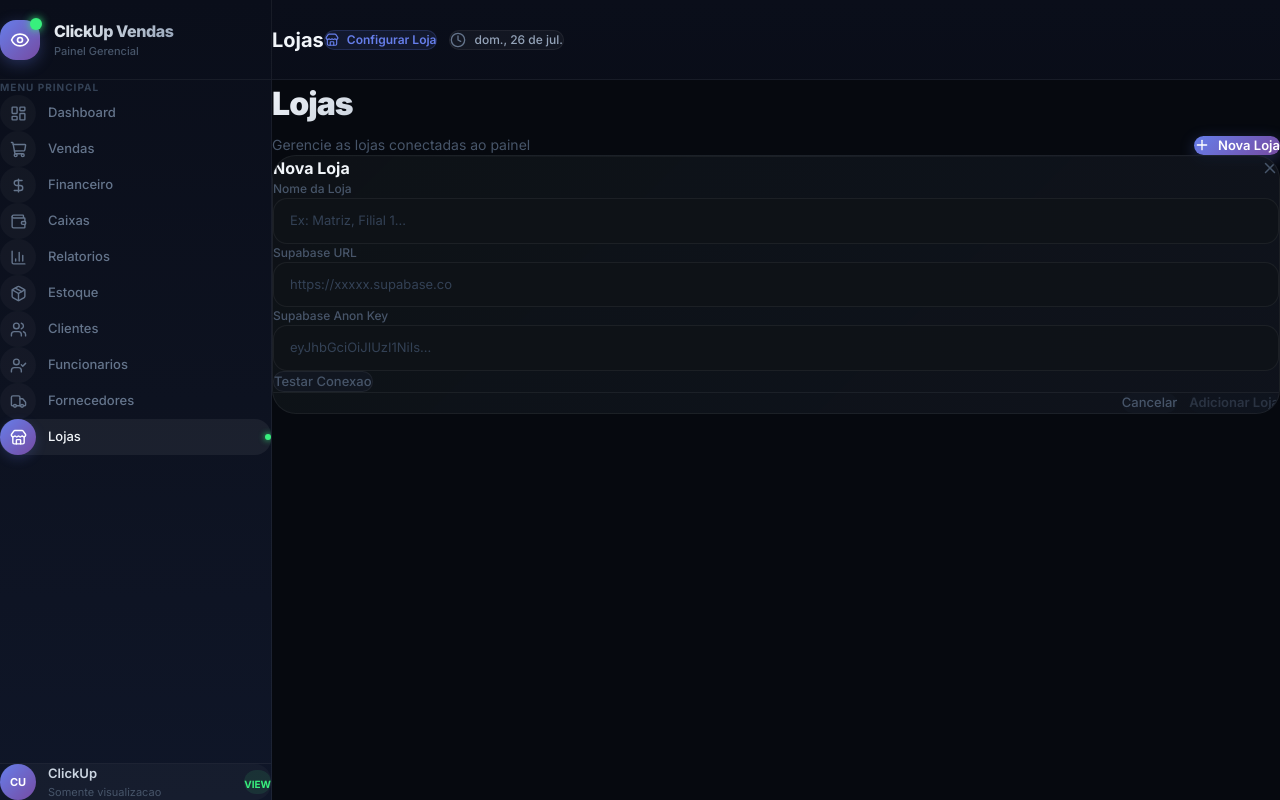
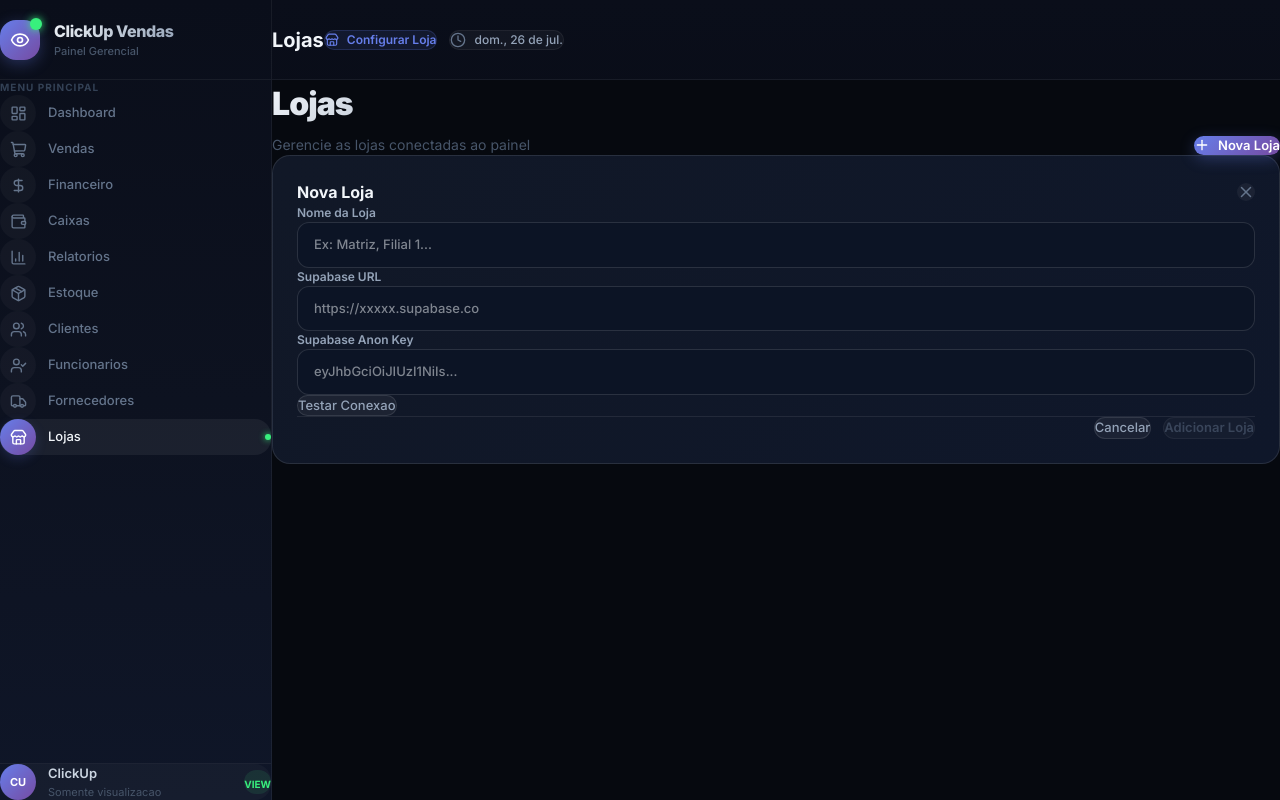
Before and after one commit to matheuslicassali-glitch/clickupvendas-web, a React (Vite) app: page /lojas in a window 1280 px wide. Both pictures are taken after a click on the button "Nova Loja". Built offline with nearby package versions, Linux system fonts and the light colour scheme.

Commit message:
fix: Lojas page visual - inline styles for reliable dark theme rendering

```diff
--- a/src/pages/Lojas.tsx
+++ b/src/pages/Lojas.tsx
@@ -2,6 +2,26 @@ import { useState } from 'react'
 import { Store, Plus, Trash2, Check, Edit3, X } from 'lucide-react'
 import { useStore } from '../contexts/StoreContext'
 import type { Loja } from '../lib/supabase'
+
+const cardStyle: React.CSSProperties = {
+  background: 'linear-gradient(135deg, #111827, #0f172a)',
+  border: '1px solid rgba(255,255,255,0.1)',
+  borderRadius: '18px',
+  padding: '24px',
+}
+
+const inputStyle: React.CSSProperties = {
+  width: '100%',
+  background: '#0c1425',
+  border: '1px solid rgba(255,255,255,0.12)',
+  borderRadius: '12px',
+  padding: '12px 16px',
+  color: '#f1f5f9',
+  fontSize: '13px',
+  fontWeight: 500,
+  outline: 'none',
+  transition: 'border-color 0.2s',
+}
 
 export default function Lojas() {
   const { lojas, lojaAtiva, selecionar, adicionar, remover, atualizar } = useStore()
@@ -64,7 +84,7 @@ export default function Lojas() {
   }
 
   return (
-    <div className="space-y-8 animate-fade-in">
+    <div className="space-y-6 animate-fade-in">
       <div className="flex items-end justify-between">
         <div>
           <h1 className="page-title">Lojas</h1>
@@ -81,13 +101,13 @@ export default function Lojas() {
       </div>
 
       {lojas.length === 0 && !showForm && (
-        <div className="gradient-card">
+        <div style={cardStyle}>
           <div className="empty-state py-16">
-            <div className="w-20 h-20 rounded-3xl flex items-center justify-center mb-4" style={{ background: 'rgba(102, 126, 234, 0.1)' }}>
+            <div className="w-20 h-20 rounded-3xl flex items-center justify-center mb-4" style={{ background: 'rgba(102, 126, 234, 0.15)' }}>
               <Store size={36} style={{ color: '#667eea' }} />
             </div>
-            <p className="text-[16px] font-bold mb-2" style={{ color: 'var(--text-primary)' }}>Nenhuma loja cadastrada</p>
-            <p className="text-[13px] mb-6" style={{ color: 'var(--text-muted)' }}>Adicione sua primeira loja para comecar a visualizar dados</p>
+            <p className="text-[16px] font-bold mb-2" style={{ color: '#f1f5f9' }}>Nenhuma loja cadastrada</p>
+            <p className="text-[13px] mb-6" style={{ color: '#64748b' }}>Adicione sua primeira loja para comecar a visualizar dados</p>
             <button
               onClick={() => setShowForm(true)}
               className="flex items-center gap-2 px-6 py-3 rounded-xl text-[13px] font-semibold"
@@ -101,45 +121,48 @@ export default function Lojas() {
       )}
 
       {showForm && (
-        <div className="gradient-card p-6" style={{ animation: 'fadeIn 0.3s ease-out' }}>
+        <div style={{ ...cardStyle, animation: 'fadeIn 0.3s ease-out' }}>
           <div className="flex items-center justify-between mb-6">
-            <h3 className="text-[16px] font-bold" style={{ color: 'var(--text-primary)' }}>
+            <h3 className="text-[16px] font-bold" style={{ color: '#f1f5f9' }}>
               {editId ? 'Editar Loja' : 'Nova Loja'}
             </h3>
-            <button onClick={resetForm} className="p-2 rounded-lg hover:bg-white/5" style={{ color: 'var(--text-muted)' }}>
+            <button onClick={resetForm} className="p-2 rounded-lg" style={{ color: '#64748b', background: 'rgba(255,255,255,0.05)' }}>
               <X size={18} />
             </button>
           </div>
 
           <div className="space-y-4">
             <div>
-              <label className="block text-[12px] font-medium mb-1.5" style={{ color: 'var(--text-muted)' }}>Nome da Loja</label>
+              <label className="block text-[12px] font-semibold mb-2" style={{ color: '#94a3b8' }}>Nome da Loja</label>
               <input
                 value={nome}
                 onChange={(e) => setNome(e.target.value)}
                 placeholder="Ex: Matriz, Filial 1..."
-                className="search-input"
-                style={{ paddingLeft: '16px' }}
+                style={inputStyle}
+                onFocus={(e) => e.currentTarget.style.borderColor = 'rgba(102, 126, 234, 0.5)'}
+                onBlur={(e) => e.currentTarget.style.borderColor = 'rgba(255,255,255,0.12)'}
               />
             </div>
             <div>
-              <label className="block text-[12px] font-medium mb-1.5" style={{ color: 'var(--text-muted)' }}>Supabase URL</label>
+              <label className="block text-[12px] font-semibold mb-2" style={{ color: '#94a3b8' }}>Supabase URL</label>
               <input
                 value={url}
                 onChange={(e) => setUrl(e.target.value)}
                 placeholder="https://xxxxx.supabase.co"
-                className="search-input"
-                style={{ paddingLeft: '16px' }}
+                style={inputStyle}
+                onFocus={(e) => e.currentTarget.style.borderColor = 'rgba(102, 126, 234, 0.5)'}
+                onBlur={(e) => e.currentTarget.style.borderColor = 'rgba(255,255,255,0.12)'}
               />
             </div>
             <div>
-              <label className="block text-[12px] font-medium mb-1.5" style={{ color: 'var(--text-muted)' }}>Supabase Anon Key</label>
+              <label className="block text-[12px] font-semibold mb-2" style={{ color: '#94a3b8' }}>Supabase Anon Key</label>
               <input
                 value={key}
                 onChange={(e) => setKey(e.target.value)}
                 placeholder="eyJhbGciOiJIUzI1NiIs..."
-                className="search-input"
-                style={{ paddingLeft: '16px' }}
+                style={inputStyle}
+                onFocus={(e) => e.currentTarget.style.borderColor = 'rgba(102, 126, 234, 0.5)'}
+                onBlur={(e) => e.currentTarget.style.borderColor = 'rgba(255,255,255,0.12)'}
               />
             </div>
 
@@ -149,9 +172,9 @@ export default function Lojas() {
                 disabled={testStatus === 'testing'}
                 className="flex items-center gap-2 px-4 py-2.5 rounded-xl text-[13px] font-medium transition-all"
                 style={{
-                  background: testStatus === 'ok' ? 'rgba(56, 239, 125, 0.1)' : testStatus === 'error' ? 'rgba(239, 68, 68, 0.1)' : 'var(--bg-surface)',
-                  color: testStatus === 'ok' ? '#38ef7d' : testStatus === 'error' ? '#f87171' : 'var(--text-muted)',
-                  border: `1px solid ${testStatus === 'ok' ? 'rgba(56, 239, 125, 0.3)' : testStatus === 'error' ? 'rgba(239, 68, 68, 0.3)' : 'var(--border-color)'}`,
+                  background: testStatus === 'ok' ? 'rgba(56, 239, 125, 0.1)' : testStatus === 'error' ? 'rgba(239, 68, 68, 0.1)' : 'rgba(255,255,255,0.05)',
+                  color: testStatus === 'ok' ? '#38ef7d' : testStatus === 'error' ? '#f87171' : '#94a3b8',
+                  border: `1px solid ${testStatus === 'ok' ? 'rgba(56, 239, 125, 0.3)' : testStatus === 'error' ? 'rgba(239, 68, 68, 0.3)' : 'rgba(255,255,255,0.1)'}`,
                 }}
               >
                 {testStatus === 'testing' ? 'Testando...' : testStatus === 'ok' ? 'Conectado!' : 'Testar Conexao'}
@@ -163,8 +186,12 @@ export default function Lojas() {
               )}
             </div>
 
-            <div className="flex justify-end gap-3 pt-3" style={{ borderTop: '1px solid var(--border-color)' }}>
-              <button onClick={resetForm} className="px-5 py-2.5 rounded-xl text-[13px] font-medium" style={{ color: 'var(--text-muted)', background: 'var(--bg-surface)' }}>
+            <div className="flex justify-end gap-3 pt-4" style={{ borderTop: '1px solid rgba(255,255,255,0.08)' }}>
+              <button
+                onClick={resetForm}
+                className="px-5 py-2.5 rounded-xl text-[13px] font-medium"
+                style={{ color: '#94a3b8', background: 'rgba(255,255,255,0.05)', border: '1px solid rgba(255,255,255,0.1)' }}
+              >
                 Cancelar
               </button>
               <button
@@ -172,9 +199,10 @@ export default function Lojas() {
                 disabled={!nome || !url || !key}
                 className="px-5 py-2.5 rounded-xl text-[13px] font-semibold transition-all"
                 style={{
-                  background: nome && url && key ? 'linear-gradient(135deg, #667eea, #764ba2)' : 'var(--bg-surface)',
-                  color: nome && url && key ? 'white' : 'var(--text-muted)',
+                  background: nome && url && key ? 'linear-gradient(135deg, #667eea, #764ba2)' : 'rgba(255,255,255,0.05)',
+                  color: nome && url && key ? 'white' : '#64748b',
                   opacity: nome && url && key ? 1 : 0.5,
+                  border: '1px solid rgba(255,255,255,0.1)',
                 }}
               >
                 {editId ? 'Salvar Alteracoes' : 'Adicionar Loja'}
@@ -191,12 +219,12 @@ export default function Lojas() {
             return (
               <div
                 key={loja.id}
-                className="gradient-card p-5 transition-all duration-300"
                 style={{
+                  ...cardStyle,
+                  borderColor: isActive ? 'rgba(102, 126, 234, 0.5)' : 'rgba(255,255,255,0.1)',
+                  boxShadow: isActive ? '0 0 30px rgba(102, 126, 234, 0.15)' : 'none',
                   animation: `fadeIn 0.3s ease-out ${i * 50}ms forwards`,
                   opacity: 0,
-                  borderColor: isActive ? 'rgba(102, 126, 234, 0.4)' : undefined,
-                  boxShadow: isActive ? '0 0 30px rgba(102, 126, 234, 0.1)' : undefined,
                 }}
               >
                 <div className="flex items-center justify-between">
@@ -204,21 +232,21 @@ export default function Lojas() {
                     <div
                       className="w-12 h-12 rounded-2xl flex items-center justify-center"
                       style={{
-                        background: isActive ? 'linear-gradient(135deg, #667eea, #764ba2)' : 'rgba(255,255,255,0.03)',
+                        background: isActive ? 'linear-gradient(135deg, #667eea, #764ba2)' : 'rgba(255,255,255,0.05)',
                       }}
                     >
-                      <Store size={20} style={{ color: isActive ? 'white' : 'var(--text-muted)' }} />
+                      <Store size={20} style={{ color: isActive ? 'white' : '#64748b' }} />
                     </div>
                     <div>
                       <div className="flex items-center gap-2">
-                        <p className="text-[15px] font-semibold" style={{ color: 'var(--text-primary)' }}>{loja.nome}</p>
+                        <p className="text-[15px] font-semibold" style={{ color: '#f1f5f9' }}>{loja.nome}</p>
                         {isActive && (
                           <span className="flex items-center gap-1 px-2 py-0.5 rounded-full text-[10px] font-bold" style={{ background: 'rgba(56, 239, 125, 0.1)', color: '#38ef7d', border: '1px solid rgba(56, 239, 125, 0.2)' }}>
                             <Check size={10} /> ATIVA
                           </span>
                         )}
                       </div>
-                      <p className="text-[12px] font-medium" style={{ color: 'var(--text-muted)', fontFamily: 'monospace' }}>
+                      <p className="text-[12px] font-medium" style={{ color: '#64748b', fontFamily: 'monospace' }}>
                         {loja.supabaseUrl.replace('https://', '')}
                       </p>
                     </div>
@@ -229,22 +257,22 @@ export default function Lojas() {
                       <button
                         onClick={() => selecionar(loja.id)}
                         className="px-4 py-2 rounded-xl text-[12px] font-semibold transition-all"
-                        style={{ background: 'rgba(102, 126, 234, 0.1)', color: '#667eea', border: '1px solid rgba(102, 126, 234, 0.2)' }}
+                        style={{ background: 'rgba(102, 126, 234, 0.15)', color: '#667eea', border: '1px solid rgba(102, 126, 234, 0.3)' }}
                       >
                         Selecionar
                       </button>
                     )}
                     <button
                       onClick={() => startEdit(loja)}
-                      className="p-2 rounded-lg hover:bg-white/5 transition-colors"
-                      style={{ color: 'var(--text-muted)' }}
+                      className="p-2 rounded-lg transition-colors"
+                      style={{ color: '#94a3b8', background: 'rgba(255,255,255,0.05)' }}
                     >
                       <Edit3 size={16} />
                     </button>
                     <button
                       onClick={() => { if (confirm('Remover esta loja?')) remover(loja.id) }}
-                      className="p-2 rounded-lg hover:bg-white/5 transition-colors"
-                      style={{ color: '#f87171' }}
+                      className="p-2 rounded-lg transition-colors"
+                      style={{ color: '#f87171', background: 'rgba(239, 68, 68, 0.1)' }}
                     >
                       <Trash2 size={16} />
                     </button>
@@ -257,13 +285,13 @@ export default function Lojas() {
       )}
 
       {lojas.length > 0 && (
-        <div className="gradient-card p-5">
+        <div style={cardStyle}>
           <h3 className="section-title">Como funciona</h3>
-          <div className="space-y-3 text-[13px]" style={{ color: 'var(--text-secondary)' }}>
+          <div className="space-y-3 text-[13px]" style={{ color: '#94a3b8' }}>
             <p>Cada loja precisa ter seu proprio projeto Supabase. O desktop ClickUpVendas sincroniza os dados automaticamente para o Supabase da loja.</p>
-            <div className="p-4 rounded-xl" style={{ background: 'var(--bg-surface)', border: '1px solid var(--border-color)' }}>
-              <p className="font-semibold mb-2" style={{ color: 'var(--text-primary)' }}>Para adicionar uma nova loja:</p>
-              <ol className="space-y-1 ml-4 list-decimal" style={{ color: 'var(--text-muted)' }}>
+            <div className="p-4 rounded-xl" style={{ background: 'rgba(255,255,255,0.03)', border: '1px solid rgba(255,255,255,0.08)' }}>
+              <p className="font-semibold mb-2" style={{ color: '#f1f5f9' }}>Para adicionar uma nova loja:</p>
+              <ol className="space-y-1 ml-4 list-decimal" style={{ color: '#64748b' }}>
                 <li>Crie um projeto no Supabase (supabase.com)</li>
                 <li>Execute o SQL de criacao das tabelas no novo projeto</li>
                 <li>Cole a URL e a Anon Key do projeto aqui</li>
```
